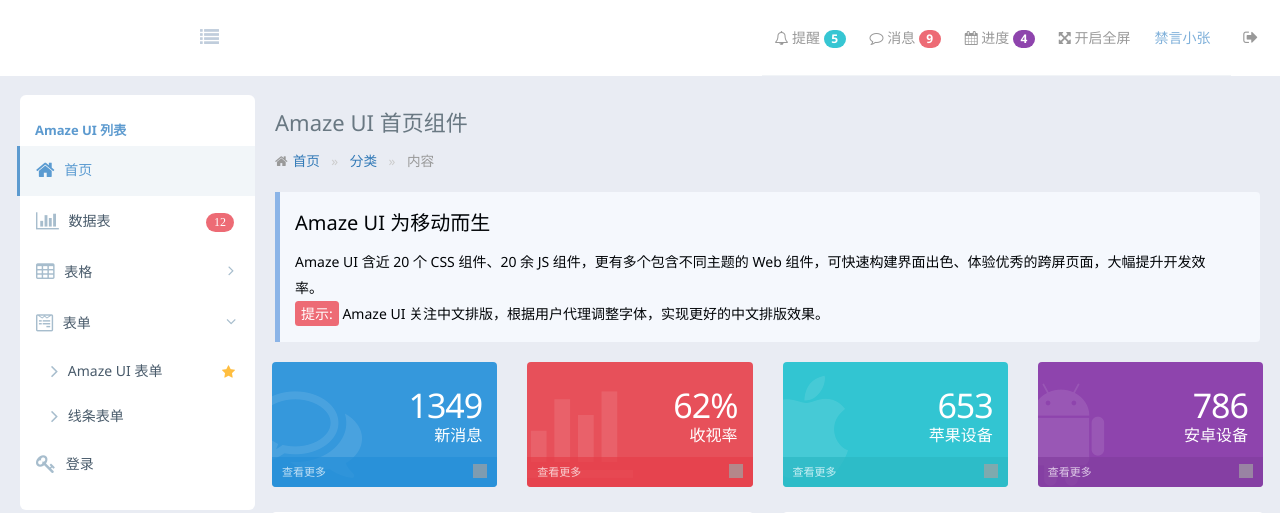
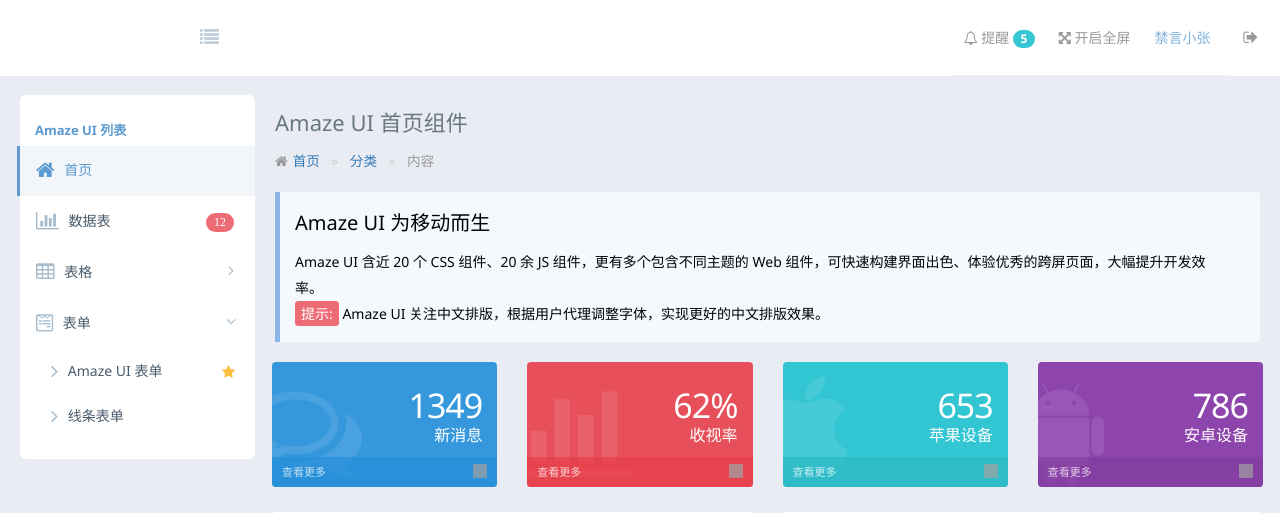
Before and after one commit to SoyM/Lazy-page, a Django app: page /panel/ in a window 1280 px wide. Shown: the top 513 px of the page. Run offline with Django 3.2, Linux system fonts and the light colour scheme; some libraries are stand-ins or nearby versions; grey boxes are pictures that could not be loaded.

Commit message:
update page

```diff
--- a/red/templates/red/base.html
+++ b/red/templates/red/base.html
@@ -58,84 +58,6 @@
                     </li>
                 </ul>
             </li>
-            <li class="am-dropdown" data-am-dropdown data-am-dropdown-toggle>
-                <a class="am-dropdown-toggle tpl-header-list-link" href="javascript:;">
-                    <span class="am-icon-comment-o"></span> 消息 <span
-                        class="am-badge tpl-badge-danger am-round">9</span></span>
-                </a>
-                <ul class="am-dropdown-content tpl-dropdown-content">
-                    <li class="tpl-dropdown-content-external">
-                        <h3>你有 <span class="tpl-color-danger">9</span> 条新消息</h3><a href="###">全部</a></li>
-                    <li>
-                        <a href="#" class="tpl-dropdown-content-message">
-                                <span class="tpl-dropdown-content-photo">
-                      <img src="" alt=""> </span>
-                            <span class="tpl-dropdown-content-subject">
-                      <span class="tpl-dropdown-content-from"> 禁言小张 </span>
-                                <span class="tpl-dropdown-content-time">10分钟前 </span>
-                                </span>
-                            <span class="tpl-dropdown-content-font"> Amaze UI 的诞生，依托于 GitHub 及其他技术社区上一些优秀的资源；Amaze UI 的成长，则离不开用户的支持。 </span>
-                        </a>
-                        <a href="#" class="tpl-dropdown-content-message">
-                                <span class="tpl-dropdown-content-photo">
-                      <img src="" alt=""> </span>
-                            <span class="tpl-dropdown-content-subject">
-                      <span class="tpl-dropdown-content-from"> Steam </span>
-                                <span class="tpl-dropdown-content-time">18分钟前</span>
-                                </span>
-                            <span class="tpl-dropdown-content-font"> 为了能最准确的传达所描述的问题， 建议你在反馈时附上演示，方便我们理解。 </span>
-                        </a>
-                    </li>
-
-                </ul>
-            </li>
-            <li class="am-dropdown" data-am-dropdown data-am-dropdown-toggle>
-                <a class="am-dropdown-toggle tpl-header-list-link" href="javascript:;">
-                    <span class="am-icon-calendar"></span> 进度 <span
-                        class="am-badge tpl-badge-primary am-round">4</span></span>
-                </a>
-                <ul class="am-dropdown-content tpl-dropdown-content">
-                    <li class="tpl-dropdown-content-external">
-                        <h3>你有 <span class="tpl-color-primary">4</span> 个任务进度</h3><a href="###">全部</a></li>
-                    <li>
-                        <a href="javascript:;" class="tpl-dropdown-content-progress">
-                                <span class="task">
-                        <span class="desc">Amaze UI 用户中心 v1.2 </span>
-                                <span class="percent">45%</span>
-                                </span>
-                            <span class="progress">
-                        <div class="am-progress tpl-progress am-progress-striped"><div
-                                class="am-progress-bar am-progress-bar-success" style="width:45%"></div></div>
-                    </span>
-                        </a>
-                    </li>
-                    <li>
-                        <a href="javascript:;" class="tpl-dropdown-content-progress">
-                                <span class="task">
-                        <span class="desc">新闻内容页 </span>
-                                <span class="percent">30%</span>
-                                </span>
-                            <span class="progress">
-                       <div class="am-progress tpl-progress am-progress-striped"><div
-                               class="am-progress-bar am-progress-bar-secondary" style="width:30%"></div></div>
-                    </span>
-                        </a>
-                    </li>
-                    <li>
-                        <a href="javascript:;" class="tpl-dropdown-content-progress">
-                                <span class="task">
-                        <span class="desc">管理中心 </span>
-                                <span class="percent">60%</span>
-                                </span>
-                            <span class="progress">
-                        <div class="am-progress tpl-progress am-progress-striped"><div
-                                class="am-progress-bar am-progress-bar-warning" style="width:60%"></div></div>
-                    </span>
-                        </a>
-                    </li>
-
-                </ul>
-            </li>
             <li class="am-hide-sm-only"><a href="javascript:;" id="admin-fullscreen"
                                            class="tpl-header-list-link"><span class="am-icon-arrows-alt"></span>
                 <span class="admin-fullText">开启全屏</span></a></li>
--- a/red/templates/red/panel.html
+++ b/red/templates/red/panel.html
@@ -87,14 +87,6 @@
                                 </a>
                             </li>
                         </ul>
-                    </li>
-
-                    <li class="tpl-left-nav-item">
-                        <a href="login.html" class="nav-link tpl-left-nav-link-list">
-                            <i class="am-icon-key"></i>
-                            <span>登录</span>
-
-                        </a>
                     </li>
                 </ul>
             </div>
```
